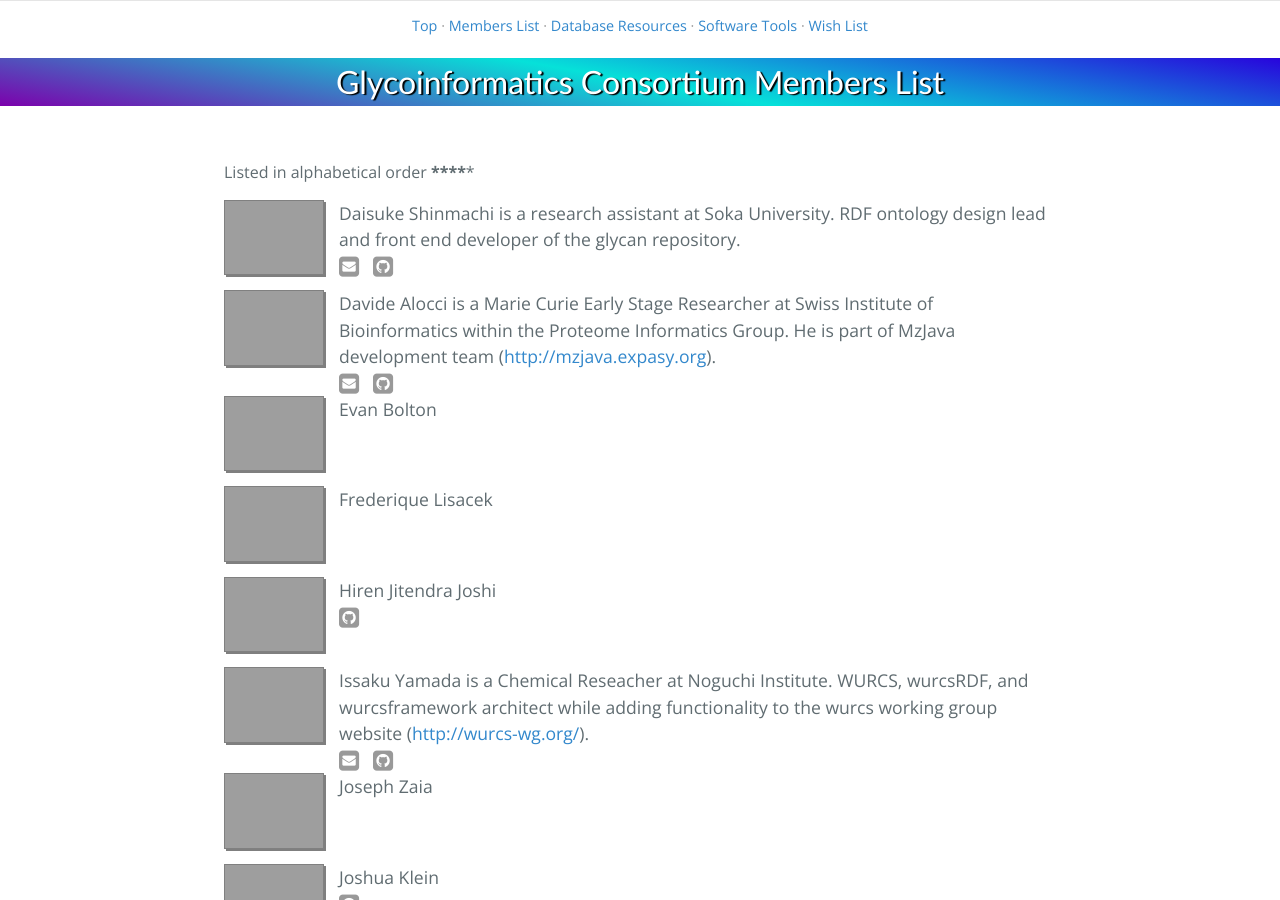
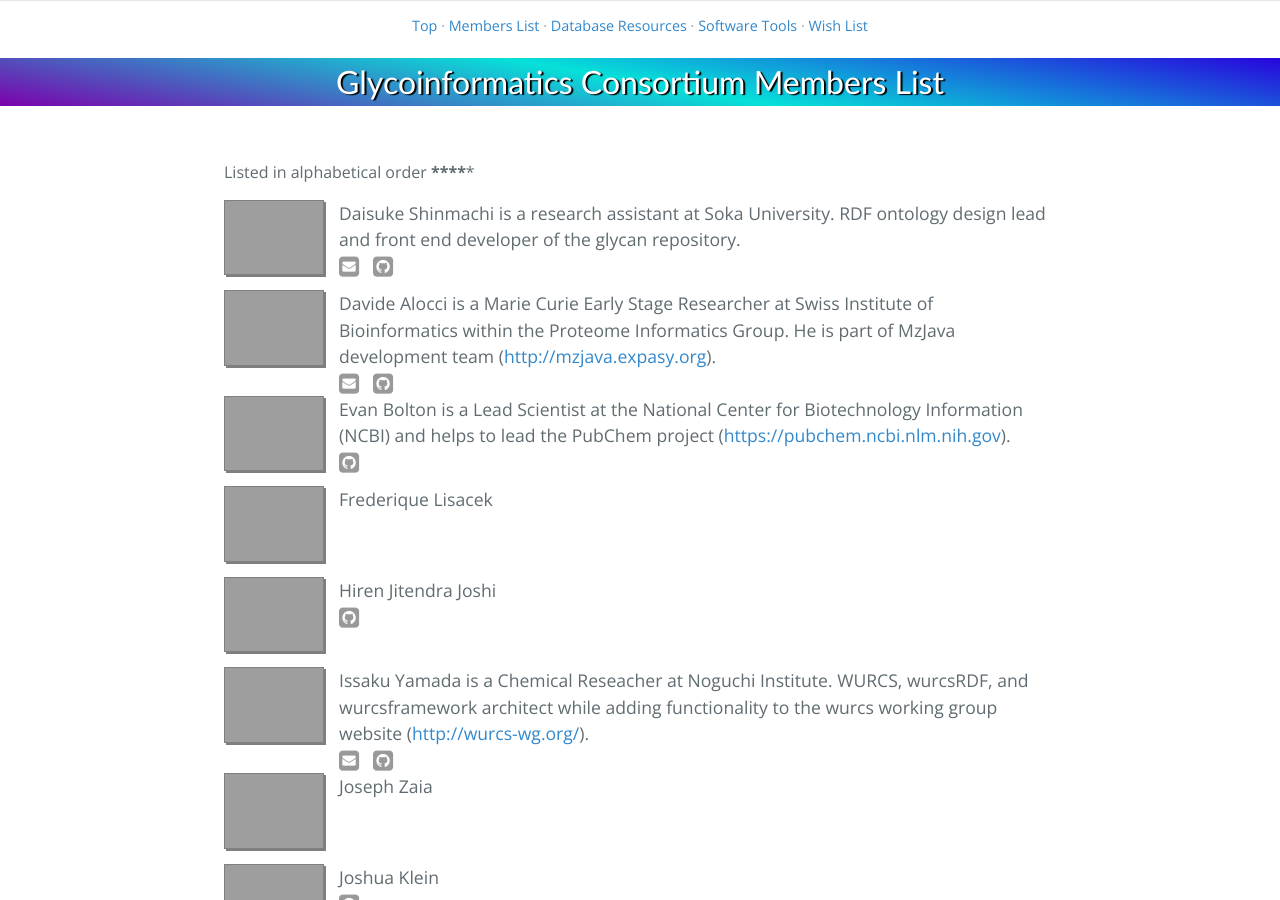
Before and after one commit to glycoinfo/glic-old, a Jekyll site: the page built from member/index.md, in a window 1280 px wide and 900 px high. Built offline with Jekyll 4.4.1, drawn with Linux system fonts in a browser that asks for light colours; nearby versions of some CDN libraries; Markdown is read by kramdown in place of the engine named in the settings.

Commit message:
Update authors.yml

```diff
--- a/_data/authors.yml
+++ b/_data/authors.yml
@@ -12,11 +12,11 @@
     Davide Alocci is a Marie Curie Early Stage Researcher at Swiss Institute of Bioinformatics within the Proteome Informatics Group. He is part of MzJava development team (<a href="http://mzjava.expasy.org/">http://mzjava.expasy.org</a>).
 
 - name: Evan Bolton
-  github:
+  github: evan-bolton
   email:
   url:
   bio: |
-    Evan Bolton
+    Evan Bolton is a Lead Scientist at the National Center for Biotechnology Information (NCBI) and helps to lead the PubChem project (<a href="http://pubchem.ncbi.nlm.nih.gov">https://pubchem.ncbi.nlm.nih.gov</a>).
 
 - name: Frederique Lisacek
   github:
```
